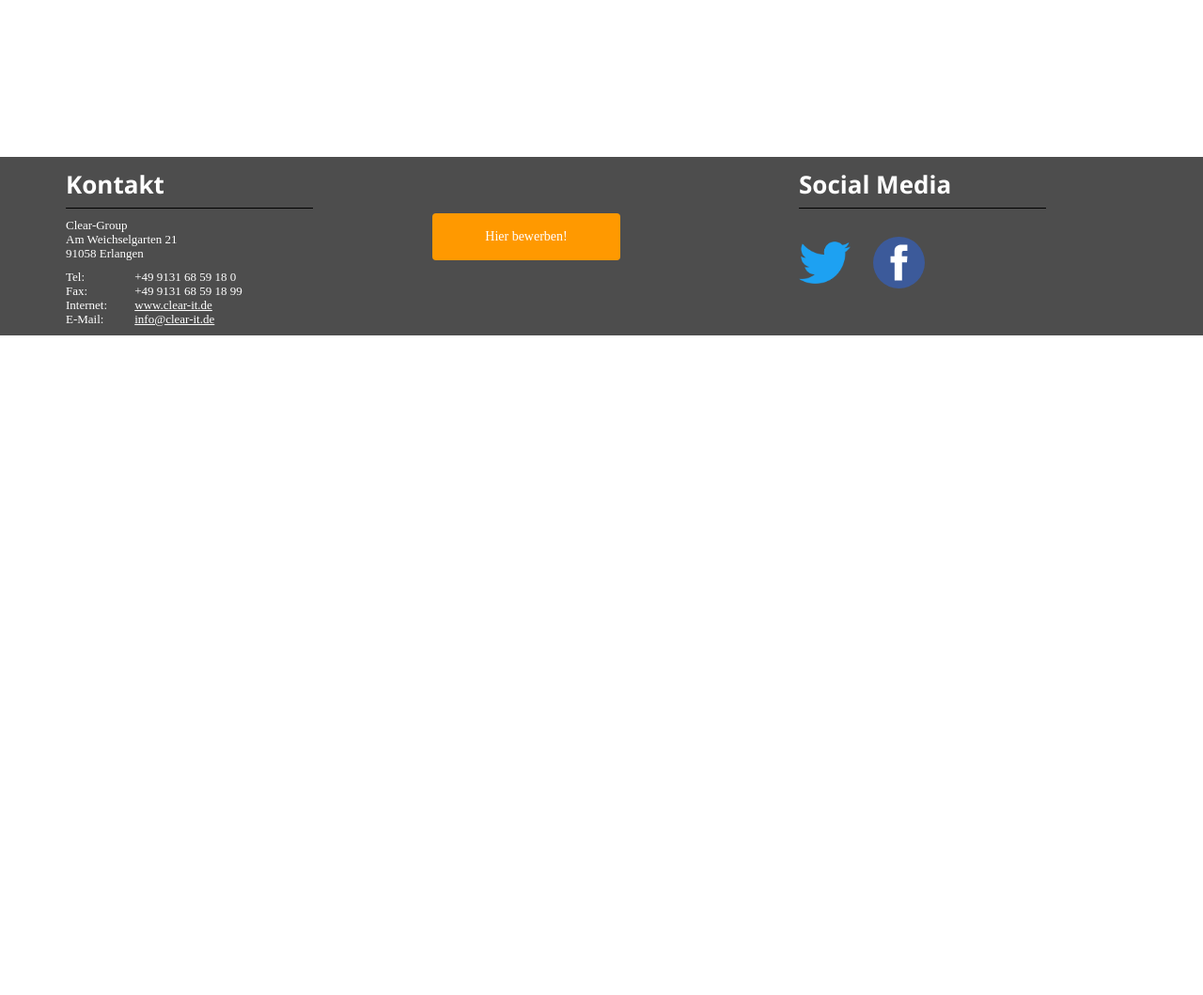
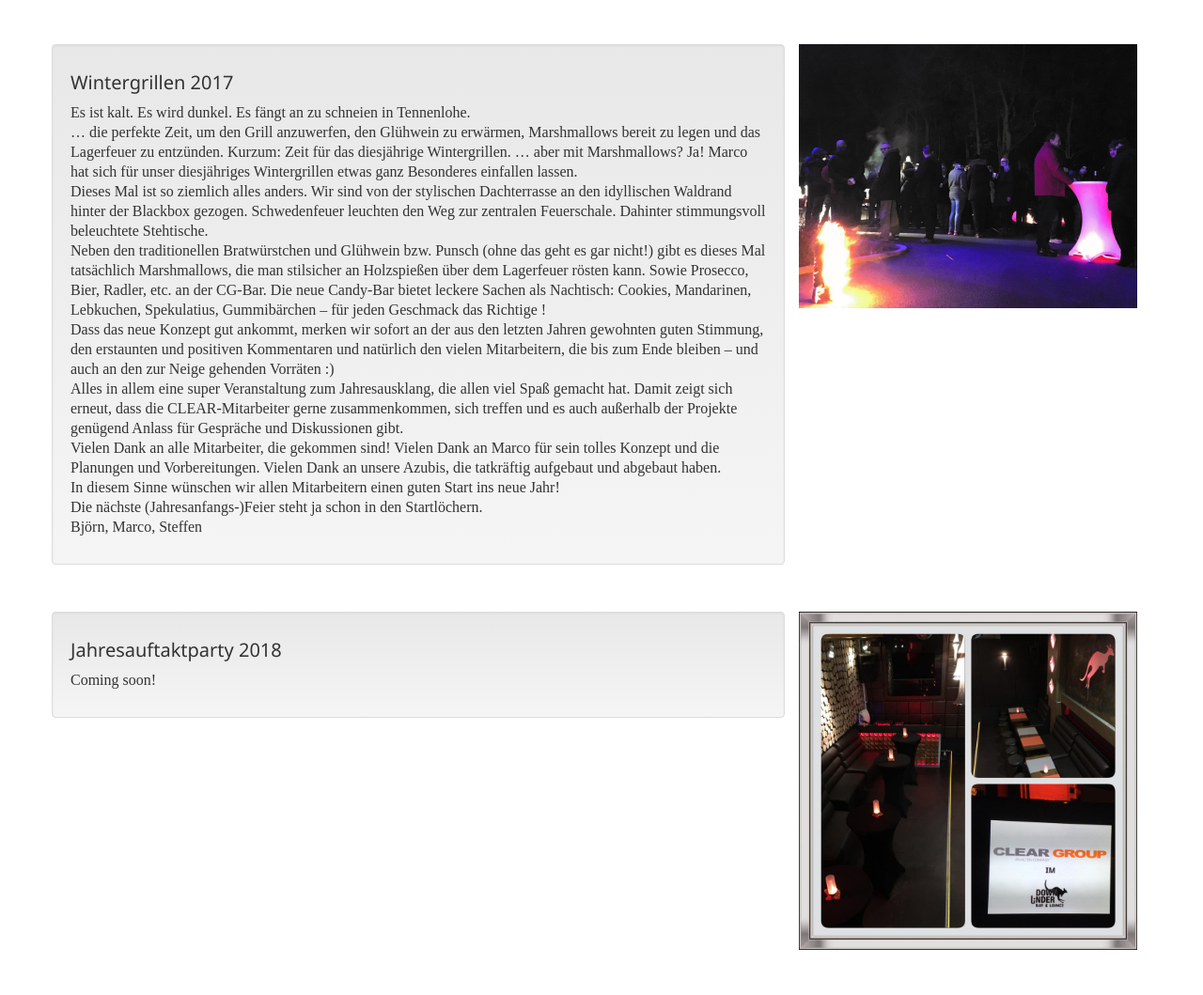
Before and after one commit to clear-group-ausbildung/homepage, a website: page Activity.html in a window 1280 px wide. Shown: the part 1694-2753 px from the top of the page at 94% size. Before the commit the page ends 2051 px from the top, so only its background shows below. Drawn offline with nearby package versions, Linux system fonts and the light colour scheme.

Commit message:
Stuff
Wintergrillen + Jahresauftaktparty zu Activity + Bilder.  Paar Fehler verbessert.
Line-height bei Ausbildung eingefügt.

```diff
--- a/Activity.html
+++ b/Activity.html
@@ -129,6 +129,35 @@
         </div>
         <img class="col-md-4 img-activitybowling" style="margin-top: 80px" width="400px" src="bilder/bowling.jpg" alt="bowling">
         </div>
+
+        <div class="row">
+        <div class="well col-md-8 activitybowling">
+          <h3>Wintergrillen 2017</h3>
+          <p style="line-height: 21px">Es ist kalt. Es wird dunkel. Es fängt an zu schneien in Tennenlohe.<br>
+… die perfekte Zeit, um den Grill anzuwerfen, den Glühwein zu erwärmen, Marshmallows bereit zu legen und das Lagerfeuer zu entzünden. Kurzum: Zeit für das diesjährige Wintergrillen.
+… aber mit Marshmallows? Ja! Marco hat sich für unser diesjähriges Wintergrillen etwas ganz Besonderes einfallen lassen.<br>
+Dieses Mal ist so ziemlich alles anders. Wir sind von der stylischen Dachterrasse an den idyllischen Waldrand hinter der Blackbox gezogen. Schwedenfeuer leuchten den Weg zur zentralen Feuerschale. Dahinter stimmungsvoll beleuchtete Stehtische.<br>
+Neben den traditionellen Bratwürstchen und Glühwein bzw. Punsch (ohne das geht es gar nicht!) gibt es dieses Mal tatsächlich Marshmallows, die man stilsicher an Holzspießen über dem Lagerfeuer rösten kann. Sowie Prosecco, Bier, Radler, etc. an der CG-Bar. Die neue Candy-Bar bietet leckere Sachen als Nachtisch: Cookies, Mandarinen, Lebkuchen, Spekulatius, Gummibärchen – für jeden Geschmack das Richtige !<br>
+Dass das neue Konzept gut ankommt, merken wir sofort an der aus den letzten Jahren gewohnten guten Stimmung, den erstaunten und positiven Kommentaren und natürlich den vielen Mitarbeitern, die bis zum Ende bleiben – und auch an den zur Neige gehenden Vorräten :)<br>
+Alles in allem eine super Veranstaltung zum Jahresausklang, die allen viel Spaß gemacht hat. Damit zeigt sich erneut, dass die CLEAR-Mitarbeiter gerne zusammenkommen, sich treffen und es auch außerhalb der Projekte genügend Anlass für Gespräche und Diskussionen gibt.<br>
+Vielen Dank an alle Mitarbeiter, die gekommen sind! Vielen Dank an Marco für sein tolles Konzept und die Planungen und Vorbereitungen. Vielen Dank an unsere Azubis, die tatkräftig aufgebaut und abgebaut haben.<br>
+In diesem Sinne wünschen wir allen Mitarbeitern einen guten Start ins neue Jahr!<br>
+Die nächste (Jahresanfangs-)Feier steht ja schon in den Startlöchern.<br>
+Björn, Marco, Steffen<br></p>
+        </div>
+        <img class="col-md-4 img-activitybowling" style="margin-top: 80px" width="400px" src="bilder/wintergrillen.jpg" alt="bowling">
+        </div>
+
+        <div class="row">
+        <div class="well col-md-8 activitybowling">
+          <h3>Jahresauftaktparty 2018</h3>
+          <p style="line-height: 21px">Coming soon!
+          </p>
+        </div>
+        <img class="col-md-4 img-activitybowling" style="margin-top: 80px" width="400px" src="bilder/jahresauftaktparty.jpg" alt="bowling">
+        </div>
+
+
     </div>
     </main>
 
--- a/css/main.css
+++ b/css/main.css
@@ -205,7 +205,8 @@ hr {
     background: #000;
 }
 .fenster a img {
-	width: 15%;
+	max-width: 100px;
+
 	float: left;
 	padding: 10px;
 	border: 1px solid black;
```
Also changed, not shown: DieAusbildung.html (+3 -3 lines), Bilder/Jahresauftaktparty.jpg (added), Bilder/Wintergrillen.jpg (added).
